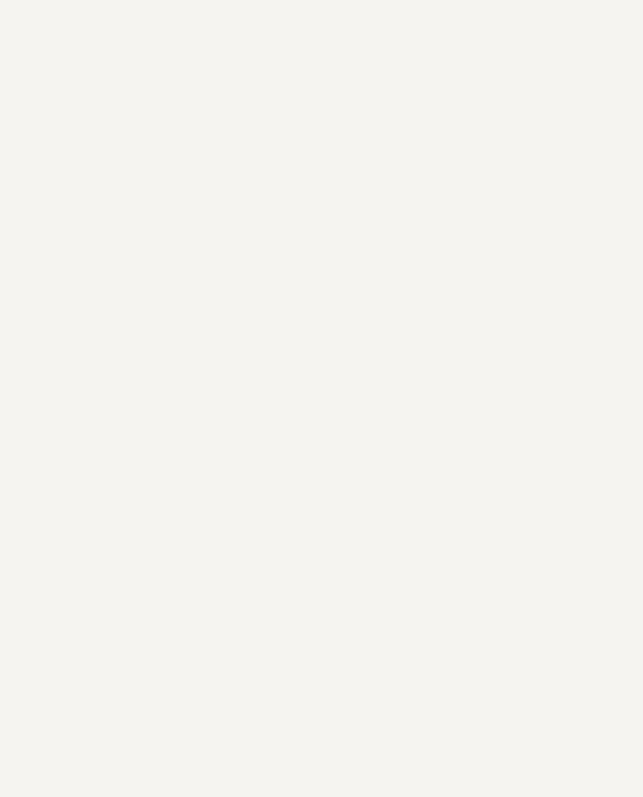
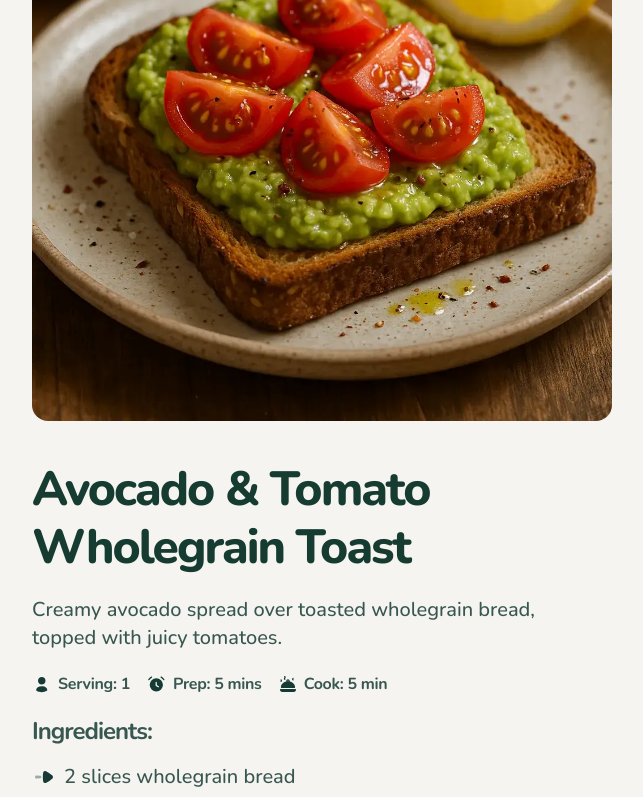
Before and after one commit to alecanonm/recipe-finder-website, a React (Vite) app: page /recipes/avocado-tomato-wholegrain-toast in a window 1280 px wide. Shown: the part 300-1097 px from the top of the page, without its empty margins (48-691 px from the left). Before the commit the page ends 800 px from the top, so only its background shows below. Built offline with nearby package versions, Linux system fonts and the light colour scheme.

Commit message:
Adding functionality

```diff
--- a/src/components/CustomHeader/BurguerMenu.tsx
+++ b/src/components/CustomHeader/BurguerMenu.tsx
@@ -2,9 +2,11 @@ import { useState } from "react";
 import hamburgerMenuIcon from "../../assets/images/icon-hamburger-menu.svg";
 import { navUrls } from "../../utils/navigation-urls";
 import CustomButton from "../ui/CustomButton";
+import { Link, useNavigate } from "react-router";
 
 const BurguerMenu = () => {
   const [showMenu, setShowMenu] = useState<boolean>(false);
+  const navigate = useNavigate();
 
   return (
     <>
@@ -21,17 +23,20 @@ const BurguerMenu = () => {
           <nav>
             <ul className="flex flex-col font-semibold text-lg/normal tracking-[-0.3px]">
               {navUrls.map((page) => (
-                <li
-                  className="relative px-2 py-3 group cursor-pointer"
-                  key={page.page}>
-                  {page.page}
-                </li>
+                <Link
+                  key={page.page}
+                  to={page.to}>
+                  <li className="relative px-2 py-3 group cursor-pointer">
+                    {page.page}
+                  </li>
+                </Link>
               ))}
             </ul>
           </nav>
           <CustomButton
             className="w-full"
             text="Browse recipe"
+            onClick={() => navigate("/recipes")}
           />
         </div>
       )}
--- a/src/components/CustomHeader/CustomHeader.tsx
+++ b/src/components/CustomHeader/CustomHeader.tsx
@@ -1,31 +1,46 @@
+import { Link, useLocation, useNavigate } from "react-router";
 import logoImage from "../../assets/images/logo.svg";
 import { navUrls } from "../../utils/navigation-urls";
 import CustomButton from "../ui/CustomButton";
 import BurguerMenu from "./BurguerMenu";
 
 const CustomHeader = () => {
+  const location = useLocation();
+  const navigate = useNavigate();
+
   return (
     <header className="relative border-b border-neutral-300 flex p-4 md:px-8 md:pt-8 md:pb-5 xl:px-15 xl:py-5 justify-between items-center text-neutral-900">
+      <Link to={"/"}>
         <img
           className="cursor-pointer"
           src={logoImage}
           alt="Healthy Recipe"
         />
+      </Link>
       <nav className="hidden xl:flex">
         <ul className="flex gap-10 font-semibold text-lg/normal tracking-[-0.3px]">
-          {navUrls.map((page) => (
-            <li
-              className="relative group cursor-pointer"
-              key={page.page}>
+          {navUrls.map((page) => {
+            const isActive = location.pathname === page.to;
+            return (
+              <Link
+                key={page.page}
+                to={page.to}>
+                <li className="relative group cursor-pointer">
                   {page.page}
-              <span className="absolute rounded-sm left-0 -bottom-1 h-1 w-0 bg-orange-500 group-hover:w-full transition-all duration-300"></span>
+                  <span
+                    className={`absolute rounded-sm left-0 -bottom-1 h-1 w-0 bg-orange-500 group-hover:w-full transition-all duration-300  ${
+                      isActive ? "w-full" : "w-0 group-hover:w-full"
+                    }`}></span>
                 </li>
-          ))}
+              </Link>
+            );
+          })}
         </ul>
       </nav>
       <CustomButton
         className="hidden xl:block"
         text="Browse recipe"
+        onClick={() => navigate("/recipes")}
       />
       <BurguerMenu />
     </header>
--- a/src/components/Recipe/RecipePage.tsx
+++ b/src/components/Recipe/RecipePage.tsx
@@ -1,5 +1,96 @@
+import { useParams } from "react-router";
+import { recipesData } from "../../data/mockRecipesData";
+import DishDetails from "../ui/DishDetails";
+import bulletPointImg from "../../assets/images/icon-bullet-point.svg";
+import FoodCard from "../Recipes/FoodCard/FoodCard";
+
 const RecipePage = () => {
-  return <div>Wiiii</div>;
+  const { slug } = useParams();
+  const recipe = recipesData.find((item) => item.slug === slug);
+  const randomRecipes = recipesData
+    .filter((recipe) => recipe.slug != slug)
+    .slice(0, 3);
+
+  if (!recipe) {
+    return <h1>Recipe Not found</h1>;
+  }
+
+  return (
+    <article className="flex flex-col gap-16">
+      <div className="flex flex-wrap gap-10">
+        <img
+          src={recipe?.image.large}
+          alt={slug}
+          className="lg:w-145 lg:h-145 rounded-[16.11px]"
+        />
+        <section className="max-w-143 flex flex-col gap-5">
+          <h2 className="text-neutral-900 text-[48px]/[1.2] tracking-[-2px] font-extrabold">
+            {recipe?.title}
+          </h2>
+          <p className="font-medium tracking-[-0.4] text-[20px]/[1.4]">
+            {recipe?.overview}
+          </p>
+          <DishDetails
+            detail={recipe}
+            className="xl:max-w-full font-bold"
+          />
+          <div className="flex flex-col gap-4">
+            <h3 className="text-[24px]/[1.3] tracking-[-1px] font-bold">
+              Ingredients:
+            </h3>
+            <ul className="flex flex-col gap-2">
+              {recipe.ingredients.map((ingredient) => (
+                <li
+                  className="flex gap-2"
+                  key={ingredient}>
+                  <img
+                    src={bulletPointImg}
+                    alt="bullet"
+                    width={24}
+                    height={24}
+                  />
+                  <p className="font-medium tracking-[-0.4] text-[20px]/[1.4]">
+                    {ingredient}
+                  </p>
+                </li>
+              ))}
+            </ul>
+          </div>
+          <div className="flex flex-col gap-4">
+            <h3 className="text-[24px]/[1.3] tracking-[-1px] font-bold">
+              Instructions:
+            </h3>
+            <ul className="flex flex-col gap-2">
+              {recipe.instructions.map((instruction) => (
+                <li
+                  className="flex gap-2"
+                  key={instruction}>
+                  <img
+                    src={bulletPointImg}
+                    alt="bullet"
+                    width={24}
+                    height={24}
+                  />
+                  <p className="font-medium tracking-[-0.4] text-[20px]/[1.4]">
+                    {instruction}
+                  </p>
+                </li>
+              ))}
+            </ul>
+          </div>
+        </section>
+      </div>
+      <hr className="text-neutral-300" />
+      <section className="flex flex-col gap-6">
+        <h3 className="text-[32px]/[1.3] font-bold">More recipes</h3>
+        <div className="flex flex-wrap gap-8">
+          {randomRecipes.map((recipe) => (
+            <FoodCard recipe={recipe} />
+          ))}
+        </div>
+      </section>
+    </article>
+  );
 };
 
 export default RecipePage;
--- a/src/components/Recipes/Filters/CustomFilters.tsx
+++ b/src/components/Recipes/Filters/CustomFilters.tsx
@@ -35,7 +35,7 @@ const CustomFilters = () => {
                 <label htmlFor="">10 minutes</label>
               </li>
               <li className="self-start px-2 py-0.5">
-                <button>Clear</button>
+                <label>Clear</label>
               </li>
             </ul>
           </div>
@@ -84,7 +84,7 @@ const CustomFilters = () => {
                 <label htmlFor="">20 minutes</label>
               </li>
               <li className="self-start px-2 py-0.5">
-                <button>Clear</button>
+                <label>Clear</label>
               </li>
             </ul>
           </div>
--- a/src/components/Recipes/FoodCard/FoodCard.tsx
+++ b/src/components/Recipes/FoodCard/FoodCard.tsx
@@ -1,7 +1,7 @@
 import CustomButton from "../../ui/CustomButton";
 import type { Recipe } from "../../../interfaces/foodInterfaces";
-import { foodDetails } from "../../../utils/food-details";
 import { Link } from "react-router";
+import DishDetails from "../../ui/DishDetails";
 
 interface Props {
   recipe: Recipe;
@@ -26,35 +26,7 @@ const FoodCard = ({ recipe }: Props) => {
             {recipe.overview}
           </p>
         </div>
-        <ul className="flex flex-wrap gap-x-4 justify-start items-center gap-y-2 md:max-w-full xl:max-w-86 max-w-86">
-          <li className="flex gap-1.5">
-            <img
-              src={foodDetails[0].image}
-              alt="icon"
-            />
-            <p className="leading-[150%] tracking-[-0.3px]">
-              {foodDetails[0].detail} {recipe.servings}
-            </p>
-          </li>
-          <li className="flex gap-1.5">
-            <img
-              src={foodDetails[1].image}
-              alt="icon"
-            />
-            <p className="leading-[150%] tracking-[-0.3px]">
-              {foodDetails[1].detail} {recipe.prepMinutes} mins
-            </p>
-          </li>
-          <li className="flex gap-1.5">
-            <img
-              src={foodDetails[2].image}
-              alt="icon"
-            />
-            <p className="leading-[150%] tracking-[-0.3px]">
-              {foodDetails[2].detail} {recipe.cookMinutes} min
-            </p>
-          </li>
-        </ul>
+        <DishDetails detail={recipe} />
       </div>
       <Link to={`/recipes/${recipe.slug}`}>
         <CustomButton
--- /dev/null
+++ b/src/components/ui/DishDetails.tsx
@@ -0,0 +1,44 @@
+import type { Recipe } from "../../interfaces/foodInterfaces";
+import { foodDetails } from "../../utils/food-details";
+
+interface Props {
+  detail: Recipe;
+  className?: string;
+}
+
+const DishDetails = ({ detail, className }: Props) => {
+  return (
+    <ul
+      className={`flex flex-wrap gap-x-4 justify-start items-center gap-y-2 md:max-w-full xl:max-w-86 max-w-86 ${className}`}>
+      <li className="flex gap-1.5">
+        <img
+          src={foodDetails[0].image}
+          alt="icon"
+        />
+        <p className="leading-[150%] tracking-[-0.3px]">
+          {foodDetails[0].detail} {detail.servings}
+        </p>
+      </li>
+      <li className="flex gap-1.5">
+        <img
+          src={foodDetails[1].image}
+          alt="icon"
+        />
+        <p className="leading-[150%] tracking-[-0.3px]">
+          {foodDetails[1].detail} {detail.prepMinutes} mins
+        </p>
+      </li>
+      <li className="flex gap-1.5">
+        <img
+          src={foodDetails[2].image}
+          alt="icon"
+        />
+        <p className="leading-[150%] tracking-[-0.3px]">
+          {foodDetails[2].detail} {detail.cookMinutes} min
+        </p>
+      </li>
+    </ul>
+  );
+};
+
+export default DishDetails;
```
Lines whose indentation alone changed are shown as unchanged.
